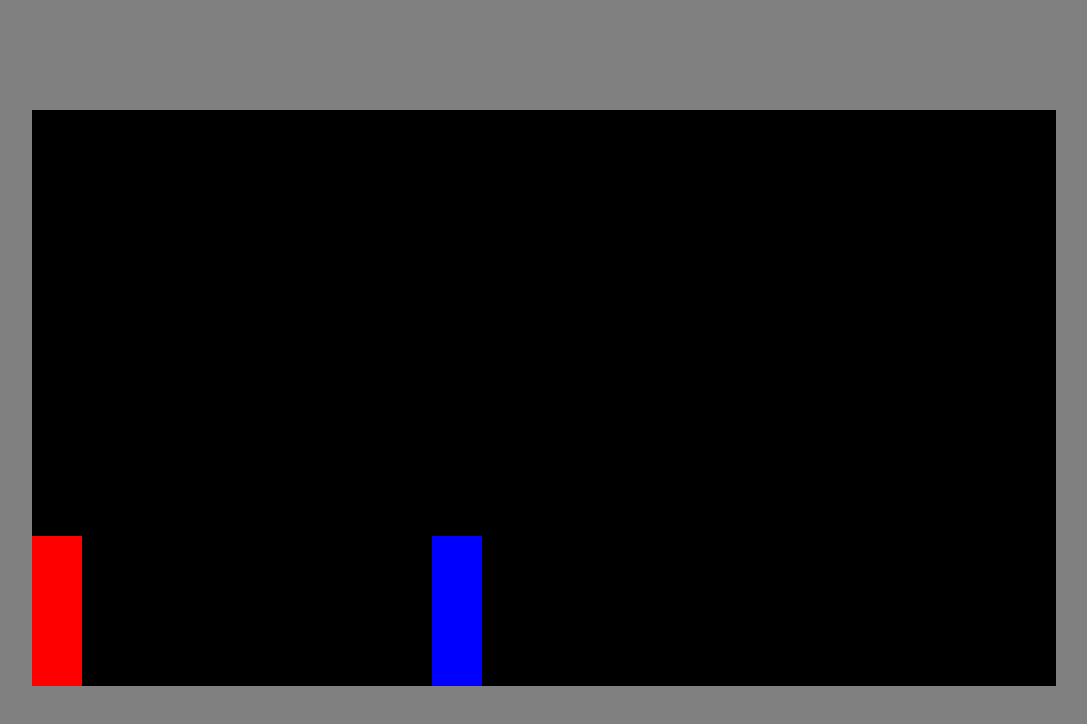
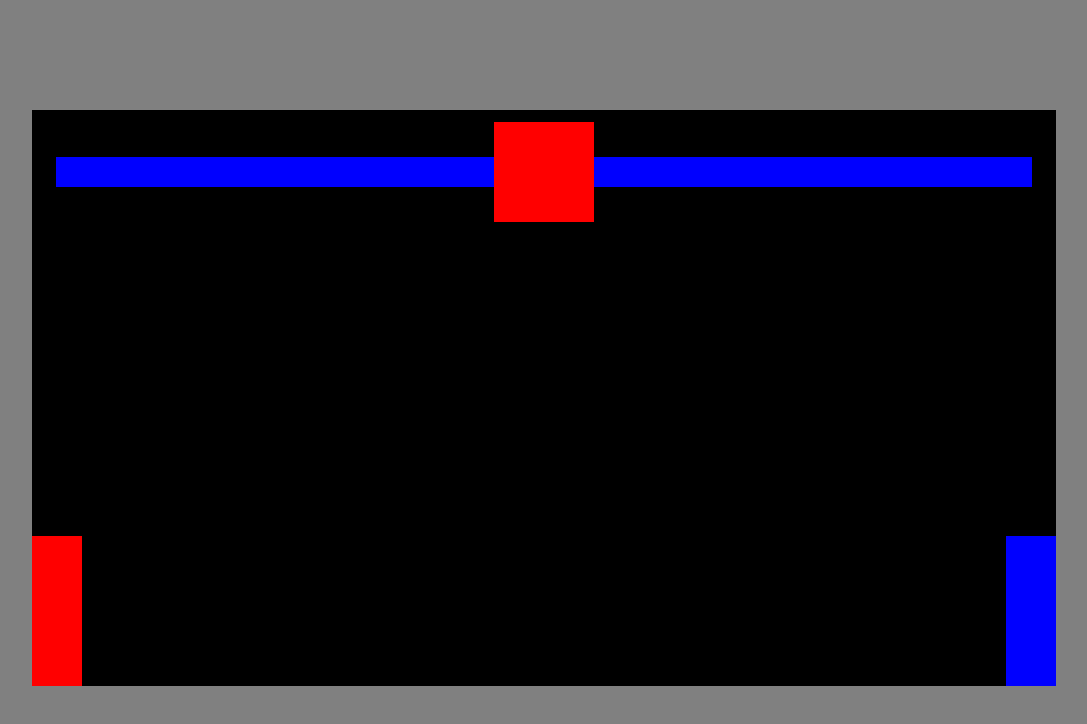
Before and after one commit to abereghici/canvas-fighting-game, a website built with Vite: page index.html in a window 1280 px wide. Shown: the whole page, without its empty margins (96-1183 px from the left). Built offline with nearby package versions, Linux system fonts and the light colour scheme.

Commit message:
feat: health bar

```diff
--- a/index.html
+++ b/index.html
@@ -6,7 +6,17 @@
     <title>Fight Game</title>
   </head>
   <body>
+    <header>
+      <div class="playerHealthBar">
+        <div id="playerHealth"></div>
+      </div>
+      <div class="timer"></div>
+      <div class="enemyHealthBar">
+        <div id="enemyHealth"></div>
+      </div>
+    </header>
     <canvas></canvas>
+
     <script type="module" src="/src/main.ts"></script>
   </body>
 </html>
--- a/src/main.ts
+++ b/src/main.ts
@@ -25,6 +25,7 @@ class Sprite {
     height: number
   }
   isAttacking: boolean
+  health: number
 
   constructor({
     position,
@@ -53,6 +54,7 @@ class Sprite {
     }
     this.color = color
     this.isAttacking = false
+    this.health = 100
   }
 
   draw() {
@@ -113,7 +115,7 @@ const player = new Sprite({
 const enemy = new Sprite({
   color: 'blue',
   position: {
-    x: 400,
+    x: canvas.getBoundingClientRect().width - player.width,
     y: 100,
   },
   velocity: {
@@ -197,6 +199,10 @@ function animate() {
     player.isAttacking
   ) {
     player.isAttacking = false
+
+    const enemyHealth = document.querySelector('#enemyHealth') as HTMLDivElement
+    enemy.health -= 20
+    enemyHealth.style.width = `${enemy.health}%`
   }
 
   if (
@@ -207,6 +213,11 @@ function animate() {
     enemy.isAttacking
   ) {
     enemy.isAttacking = false
+    const playerHealth = document.querySelector(
+      '#playerHealth',
+    ) as HTMLDivElement
+    player.health -= 20
+    playerHealth.style.width = `${player.health}%`
   }
 }
 
--- a/src/style.css
+++ b/src/style.css
@@ -1,3 +1,7 @@
+* {
+  box-sizing: border-box;
+}
+
 html {
   background-color: grey;
   width: 100vw;
@@ -5,4 +9,45 @@ html {
   display: flex;
   justify-content: center;
   align-items: center;
+  flex-direction: column;
 }
+
+body {
+  position: relative;
+}
+
+header {
+  position: absolute;
+  display: flex;
+  align-items: center;
+  width: 100%;
+  padding: 12px 24px 0;
+}
+
+.playerHealthBar {
+  background-color: yellow;
+  height: 30px;
+  width: 100%;
+  display: flex;
+  flex-direction: row-reverse;
+}
+
+.enemyHealthBar {
+  background-color: yellow;
+  height: 30px;
+  width: 100%;
+}
+
+#playerHealth,
+#enemyHealth {
+  background-color: blue;
+  width: 100%;
+  height: 30px;
+}
+
+.timer {
+  background-color: red;
+  height: 100px;
+  width: 100px;
+  flex-shrink: 0;
+}
```
